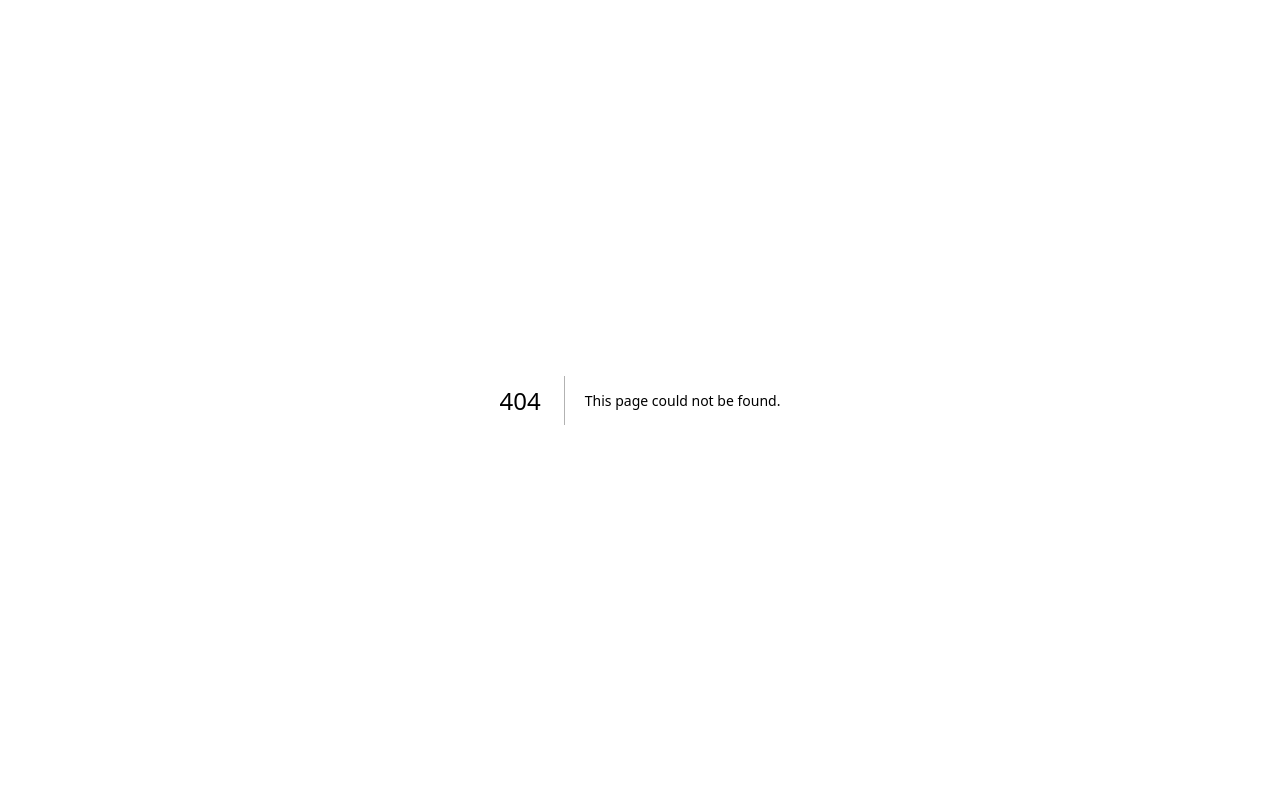
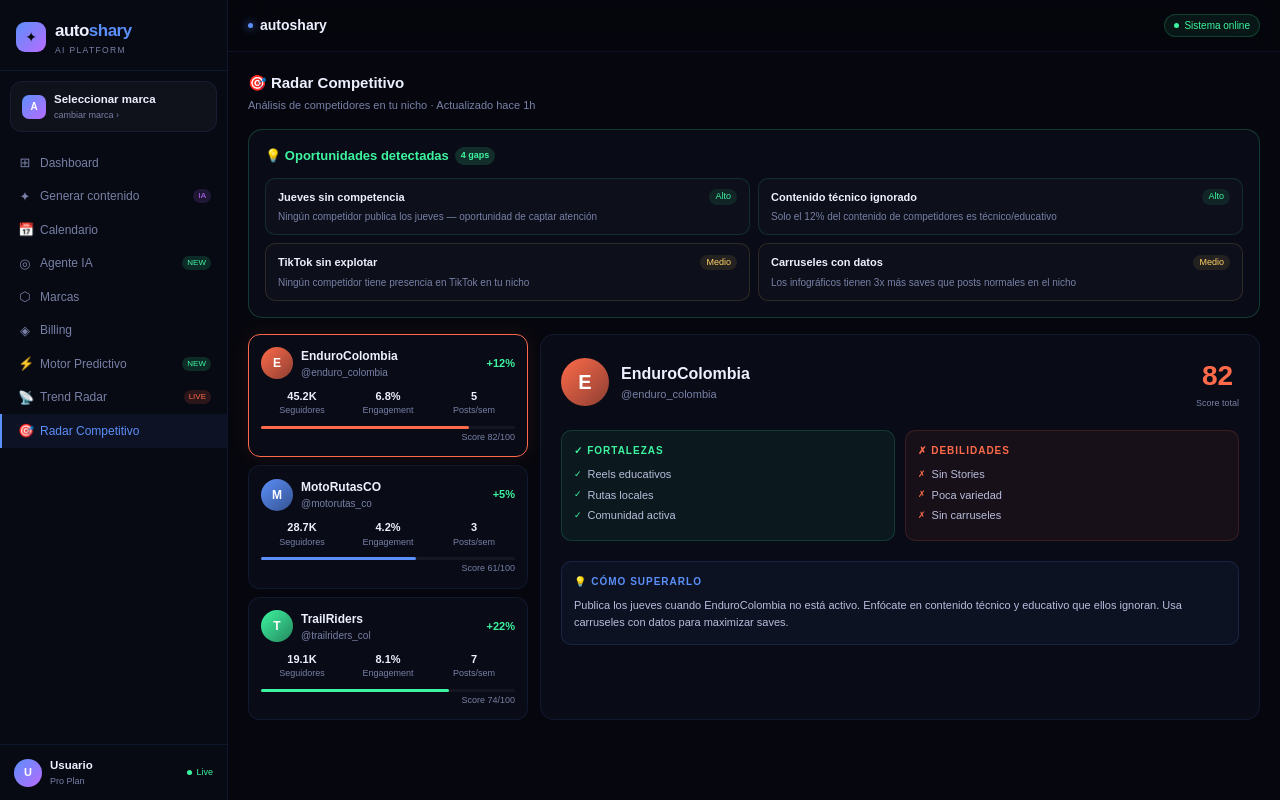
Before and after one commit to autosharydev/autoshary-frontend, a Next.js app: page /competitive in a window 1280 px wide. Before the commit this address had no page. Built offline with nearby package versions, Linux system fonts and the light colour scheme; no server answers; sample sign-in values are in the browser's storage.

Commit message:
feat: módulo Radar Competitivo completo

```diff
--- /dev/null
+++ b/app/(dashboard)/competitive/page.tsx
@@ -0,0 +1,171 @@
+'use client'
+import { useState } from 'react'
+import { useBrandStore } from '@/store/brandStore'
+
+const competitors = [
+  {
+    name: 'EnduroColombia',
+    handle: '@enduro_colombia',
+    followers: '45.2K',
+    engagement: '6.8%',
+    posts_week: 5,
+    score: 82,
+    trend: '+12%',
+    color: '#ff6b4a',
+    strengths: ['Reels educativos', 'Rutas locales', 'Comunidad activa'],
+    weaknesses: ['Sin Stories', 'Poca variedad', 'Sin carruseles'],
+  },
+  {
+    name: 'MotoRutasCO',
+    handle: '@motorutas_co',
+    followers: '28.7K',
+    engagement: '4.2%',
+    posts_week: 3,
+    score: 61,
+    trend: '+5%',
+    color: '#5b8ff9',
+    strengths: ['Fotografía profesional', 'Partnerships'],
+    weaknesses: ['Bajo engagement', 'Posting irregular', 'Sin IA'],
+  },
+  {
+    name: 'TrailRiders',
+    handle: '@trailriders_col',
+    followers: '19.1K',
+    engagement: '8.1%',
+    posts_week: 7,
+    score: 74,
+    trend: '+22%',
+    color: '#3df5a0',
+    strengths: ['Alto engagement', 'Consistencia', 'Video corto'],
+    weaknesses: ['Audiencia pequeña', 'Sin estrategia clara'],
+  },
+]
+
+const opportunities = [
+  { title: 'Jueves sin competencia', desc: 'Ningún competidor publica los jueves — oportunidad de captar atención', impact: 'Alto', color: '#3df5a0' },
+  { title: 'Contenido técnico ignorado', desc: 'Solo el 12% del contenido de competidores es técnico/educativo', impact: 'Alto', color: '#3df5a0' },
+  { title: 'TikTok sin explotar', desc: 'Ningún competidor tiene presencia en TikTok en tu nicho', impact: 'Medio', color: '#ffd166' },
+  { title: 'Carruseles con datos', desc: 'Los infográficos tienen 3x más saves que posts normales en el nicho', impact: 'Medio', color: '#ffd166' },
+]
+
+export default function CompetitivePage() {
+  const { activeBrand } = useBrandStore()
+  const [selected, setSelected] = useState(0)
+
+  return (
+    <div>
+      {/* Header */}
+      <div style={{ marginBottom:'16px' }}>
+        <div style={{ fontFamily:"'Syne',sans-serif", fontSize:'15px', fontWeight:700, color:'#edf0ff', display:'flex', alignItems:'center', gap:'8px' }}>
+          🎯 Radar Competitivo
+          {activeBrand && <span style={{ fontSize:'11px', color:'#7880a6', fontWeight:400 }}>· {activeBrand.name}</span>}
+        </div>
+        <div style={{ fontSize:'11px', color:'#7880a6', marginTop:'2px' }}>Análisis de competidores en tu nicho · Actualizado hace 1h</div>
+      </div>
+
+      {/* Oportunidades */}
+      <div style={{ background:'rgba(10,13,26,0.8)', border:'1px solid rgba(61,245,160,0.2)', borderRadius:'14px', padding:'16px', marginBottom:'16px' }}>
+        <div style={{ fontFamily:"'Syne',sans-serif", fontSize:'13px', fontWeight:700, color:'#3df5a0', marginBottom:'12px', display:'flex', alignItems:'center', gap:'6px' }}>
+          💡 Oportunidades detectadas
+          <span style={{ fontSize:'9px', padding:'2px 6px', background:'rgba(61,245,160,0.15)', color:'#3df5a0', borderRadius:'20px' }}>{opportunities.length} gaps</span>
+        </div>
+        <div style={{ display:'grid', gridTemplateColumns:'1fr 1fr', gap:'8px' }}>
+          {opportunities.map((o, i) => (
+            <div key={i} style={{ padding:'10px 12px', background:'rgba(255,255,255,0.02)', border:`1px solid ${o.color}22`, borderRadius:'10px' }}>
+              <div style={{ display:'flex', alignItems:'center', justifyContent:'space-between', marginBottom:'4px' }}>
+                <div style={{ fontSize:'11px', fontWeight:600, color:'#edf0ff' }}>{o.title}</div>
+                <span style={{ fontSize:'9px', padding:'1px 6px', background:`${o.color}18`, color:o.color, borderRadius:'20px' }}>{o.impact}</span>
+              </div>
+              <div style={{ fontSize:'10px', color:'#7880a6', lineHeight:1.5 }}>{o.desc}</div>
+            </div>
+          ))}
+        </div>
+      </div>
+
+      {/* Competidores */}
+      <div style={{ display:'grid', gridTemplateColumns:'280px 1fr', gap:'12px' }}>
+        {/* Lista */}
+        <div style={{ display:'flex', flexDirection:'column', gap:'8px' }}>
+          {competitors.map((c, i) => (
+            <div key={i} onClick={() => setSelected(i)} style={{
+              background:'rgba(10,13,26,0.8)',
+              border:`1px solid ${selected === i ? c.color : 'rgba(91,143,249,0.1)'}`,
+              borderRadius:'12px', padding:'12px', cursor:'pointer',
+              boxShadow: selected === i ? `0 0 20px ${c.color}18` : 'none',
+            }}>
+              <div style={{ display:'flex', alignItems:'center', gap:'8px', marginBottom:'8px' }}>
+                <div style={{ width:'32px', height:'32px', borderRadius:'50%', background:`linear-gradient(135deg,${c.color},${c.color}88)`, display:'flex', alignItems:'center', justifyContent:'center', fontSize:'12px', fontWeight:700, color:'#fff', flexShrink:0 }}>
+                  {c.name.charAt(0)}
+                </div>
+                <div>
+                  <div style={{ fontSize:'12px', fontWeight:600, color:'#edf0ff' }}>{c.name}</div>
+                  <div style={{ fontSize:'10px', color:'#7880a6' }}>{c.handle}</div>
+                </div>
+                <div style={{ marginLeft:'auto', fontSize:'11px', fontWeight:700, color:'#3df5a0' }}>{c.trend}</div>
+              </div>
+              <div style={{ display:'grid', gridTemplateColumns:'1fr 1fr 1fr', gap:'4px' }}>
+                {[
+                  { label:'Seguidores', value:c.followers },
+                  { label:'Engagement', value:c.engagement },
+                  { label:'Posts/sem', value:c.posts_week },
+                ].map(s => (
+                  <div key={s.label} style={{ textAlign:'center' }}>
+                    <div style={{ fontSize:'11px', fontWeight:600, color:'#edf0ff' }}>{s.value}</div>
+                    <div style={{ fontSize:'9px', color:'#7880a6' }}>{s.label}</div>
+                  </div>
+                ))}
+              </div>
+              <div style={{ marginTop:'8px', height:'3px', background:'rgba(255,255,255,0.05)', borderRadius:'2px' }}>
+                <div style={{ height:'3px', width:`${competitors[i].score}%`, background:c.color, borderRadius:'2px' }} />
+              </div>
+              <div style={{ fontSize:'9px', color:'#7880a6', marginTop:'2px', textAlign:'right' }}>Score {c.score}/100</div>
+            </div>
+          ))}
+        </div>
+
+        {/* Detalle */}
+        <div style={{ background:'rgba(10,13,26,0.8)', border:'1px solid rgba(91,143,249,0.1)', borderRadius:'14px', padding:'20px' }}>
+          <div style={{ display:'flex', alignItems:'center', gap:'12px', marginBottom:'20px' }}>
+            <div style={{ width:'48px', height:'48px', borderRadius:'50%', background:`linear-gradient(135deg,${competitors[selected].color},${competitors[selected].color}88)`, display:'flex', alignItems:'center', justifyContent:'center', fontSize:'20px', fontWeight:700, color:'#fff' }}>
+              {competitors[selected].name.charAt(0)}
+            </div>
+            <div>
+              <div style={{ fontFamily:"'Syne',sans-serif", fontSize:'16px', fontWeight:700, color:'#edf0ff' }}>{competitors[selected].name}</div>
+              <div style={{ fontSize:'11px', color:'#7880a6' }}>{competitors[selected].handle}</div>
+            </div>
+            <div style={{ marginLeft:'auto', textAlign:'center' }}>
+              <div style={{ fontFamily:"'Syne',sans-serif", fontSize:'28px', fontWeight:800, color:competitors[selected].color }}>{competitors[selected].score}</div>
+              <div style={{ fontSize:'9px', color:'#7880a6' }}>Score total</div>
+            </div>
+          </div>
+
+          <div style={{ display:'grid', gridTemplateColumns:'1fr 1fr', gap:'10px', marginBottom:'20px' }}>
+            <div style={{ padding:'12px', background:'rgba(61,245,160,0.06)', border:'1px solid rgba(61,245,160,0.15)', borderRadius:'10px' }}>
+              <div style={{ fontSize:'10px', fontWeight:700, color:'#3df5a0', marginBottom:'8px', textTransform:'uppercase', letterSpacing:'0.1em' }}>✓ Fortalezas</div>
+              {competitors[selected].strengths.map((s, i) => (
+                <div key={i} style={{ display:'flex', alignItems:'center', gap:'6px', fontSize:'11px', color:'#b8bddb', marginBottom:'4px' }}>
+                  <span style={{ color:'#3df5a0', fontSize:'9px' }}>✓</span> {s}
+                </div>
+              ))}
+            </div>
+            <div style={{ padding:'12px', background:'rgba(255,107,74,0.06)', border:'1px solid rgba(255,107,74,0.15)', borderRadius:'10px' }}>
+              <div style={{ fontSize:'10px', fontWeight:700, color:'#ff6b4a', marginBottom:'8px', textTransform:'uppercase', letterSpacing:'0.1em' }}>✗ Debilidades</div>
+              {competitors[selected].weaknesses.map((w, i) => (
+                <div key={i} style={{ display:'flex', alignItems:'center', gap:'6px', fontSize:'11px', color:'#b8bddb', marginBottom:'4px' }}>
+                  <span style={{ color:'#ff6b4a', fontSize:'9px' }}>✗</span> {w}
+                </div>
+              ))}
+            </div>
+          </div>
+
+          <div style={{ padding:'12px', background:'rgba(91,143,249,0.06)', border:'1px solid rgba(91,143,249,0.15)', borderRadius:'10px' }}>
+            <div style={{ fontSize:'10px', fontWeight:700, color:'#5b8ff9', marginBottom:'8px', textTransform:'uppercase', letterSpacing:'0.1em' }}>💡 Cómo superarlo</div>
+            <div style={{ fontSize:'11px', color:'#b8bddb', lineHeight:1.6 }}>
+              Publica los jueves cuando {competitors[selected].name} no está activo. Enfócate en contenido técnico y educativo que ellos ignoran. Usa carruseles con datos para maximizar saves.
+            </div>
+          </div>
+        </div>
+      </div>
+    </div>
+  )
+}
--- a/components/layout/Sidebar.tsx
+++ b/components/layout/Sidebar.tsx
@@ -12,6 +12,7 @@ const navItems = [
   { id: 'billing', label: 'Billing', icon: '◈', path: '/billing' },
   { id: 'predictive', label: 'Motor Predictivo', icon: '⚡', path: '/predictive', badge: 'NEW' },
   { id: 'trends', label: 'Trend Radar', icon: '📡', path: '/trends', badge: 'LIVE' },
+  { id: 'competitive', label: 'Radar Competitivo', icon: '🎯', path: '/competitive' },
 ]
 
 export default function Sidebar() {
```
